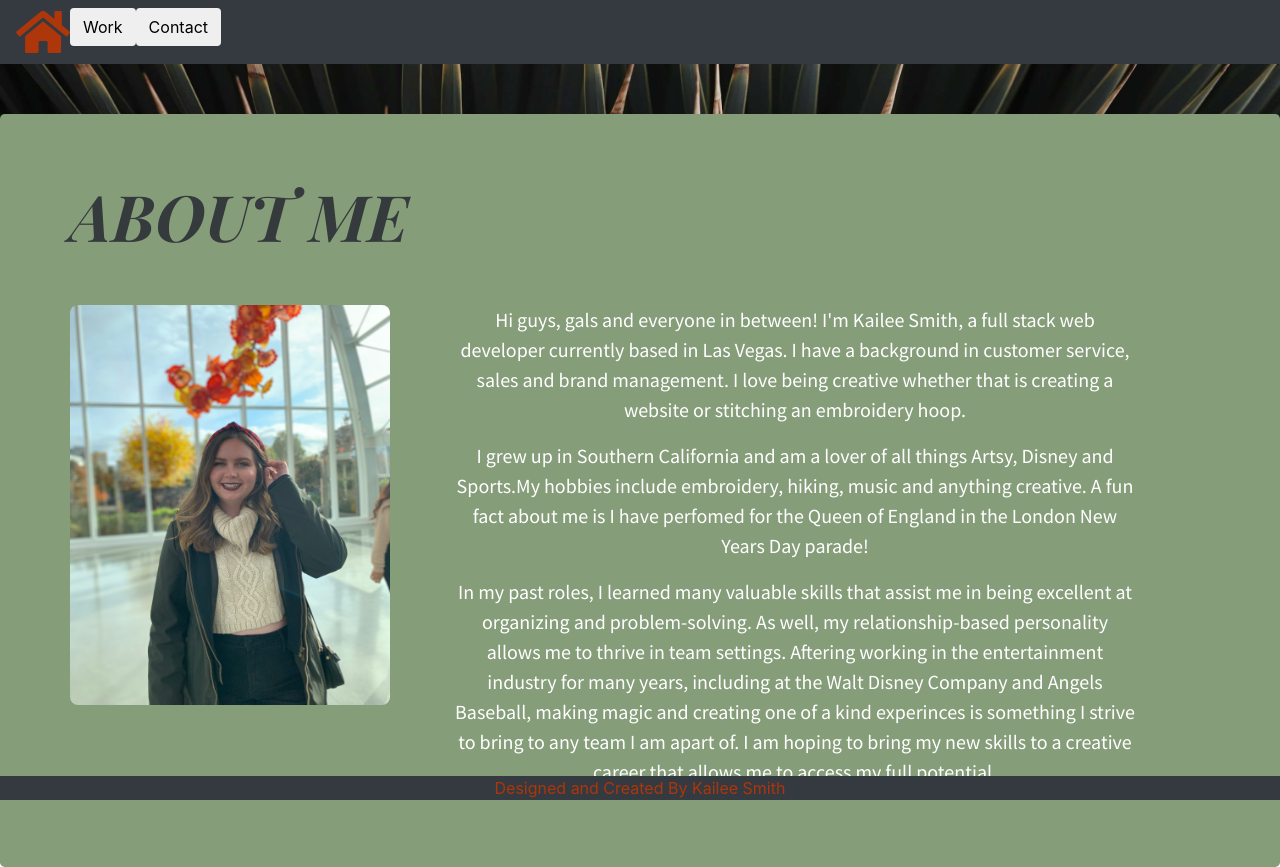
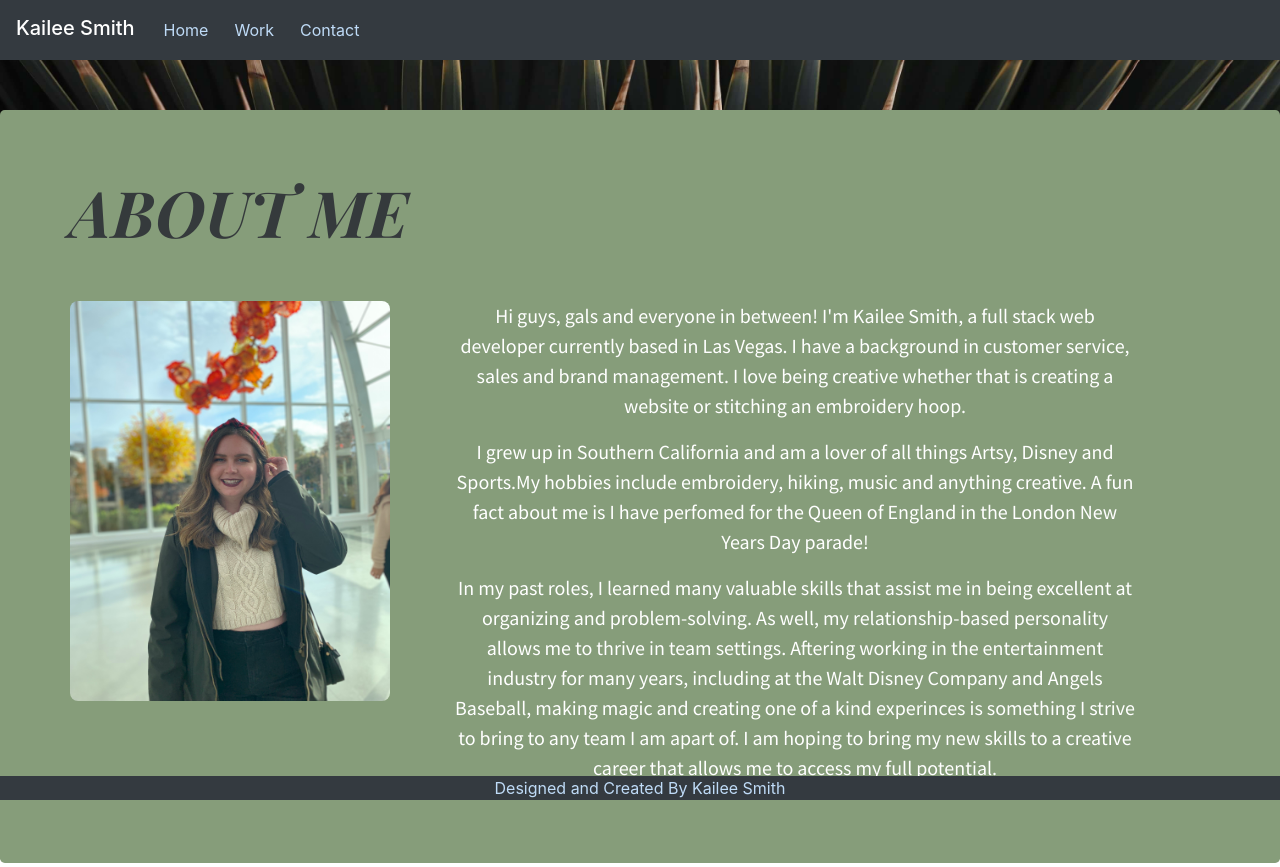
Before and after one commit to kaileesmith/React_Portfolio, a React (Create React App) app: page / in a window 1280 px wide. Built offline with nearby package versions, Linux system fonts and the light colour scheme.

Commit message:
changed navbar styling and layout

```diff
--- a/src/App.css
+++ b/src/App.css
@@ -1,5 +1,4 @@
 @import url('https://fonts.googleapis.com/css2?family=Playfair+Display+SC:ital,wght@1,700&family=Source+Sans+Pro&display=swap');
-
 
 .App, .contact, .work{
   background-image: url(./Utils/background.jpg);
@@ -8,9 +7,12 @@
   height: 100vh!important;
   /* padding-top: 0px !important; */
 }
+.nav-item{
+  color: #BFDBF7;
+}
 
 .footerFont{
-  color: #AD360B;
+  color: #BFDBF7;
 }
 .container1{
   justify-content: center;
@@ -64,6 +66,7 @@ h5, p{
   color: #ffffff;
 }
 
+
 .d-block{
   width: 700px;
   height: 500px;
--- a/src/Components/Navbar.js
+++ b/src/Components/Navbar.js
@@ -5,37 +5,37 @@ const Navbar = () => {
     const history= useHistory();
     return (
             <nav className="navbar navbar-expand-lg navbar-dark bg-dark">
+                <span class="navbar-brand mb-1 h1">Kailee Smith</span>
                     <button className="navbar-toggler" type="button" data-toggle="collapse" data-target="#navbarSupportedContent"
                     aria-controls="navbarSupportedContent" aria-expanded="false" aria-label="Toggle navigation">
-                    <span className="navbar-toggler-icon"></span>
+                    <span class="navbar-toggler-icon"></span>
                     </button>
-                    <div className="collapse navbar-collapse" id="navbar">
-                    <ul className="navbar-nav">
+                    <div className="collapse navbar-collapse" id="navbarSupportedContent">
+                    <ul class="nav navbar-nav navbar-right">
                         <li className="nav-item">
-                        <a href="/"><i className="fas fa-home fa-3x"></i></a>
+                        <a
+                            onClick={() => history.push("/")}
+                                        className="btn"
+                                        name="home"
+                                        >Home
+                        </a>
                         </li>
                         <li className="nav-item">
-                            <button
+                            <a
                                     onClick={() => history.push("/work")}
                                     className="btn"
                                     name="work"
                                 >Work
-                                </button>
+                            </a>
                         </li>
                         <li className="nav-item">
-                            <button
+                            <a
                                 onClick={() => history.push("/contact")}
                                 className="btn"
                                 name="contact"
                             >Contact
-                            </button>
+                            </a>
                         </li>
-                        {/* <li className="nav-item">
-                        <a href="https://www.linkedin.com/in/kaileesmith/" target="_blank" rel="noreferrer"><i className="fab fa-linkedin fa-3x"></i></a>
-                        </li>
-                        <li className="nav-item">
-                        <a href="https://www.github.com/kaileesmith" target="_blank" rel="noreferrer"><i className="fab fa-github-square fa-3x"></i></a>
-                        </li> */}
                     </ul>
                 </div>
             </nav>
```
